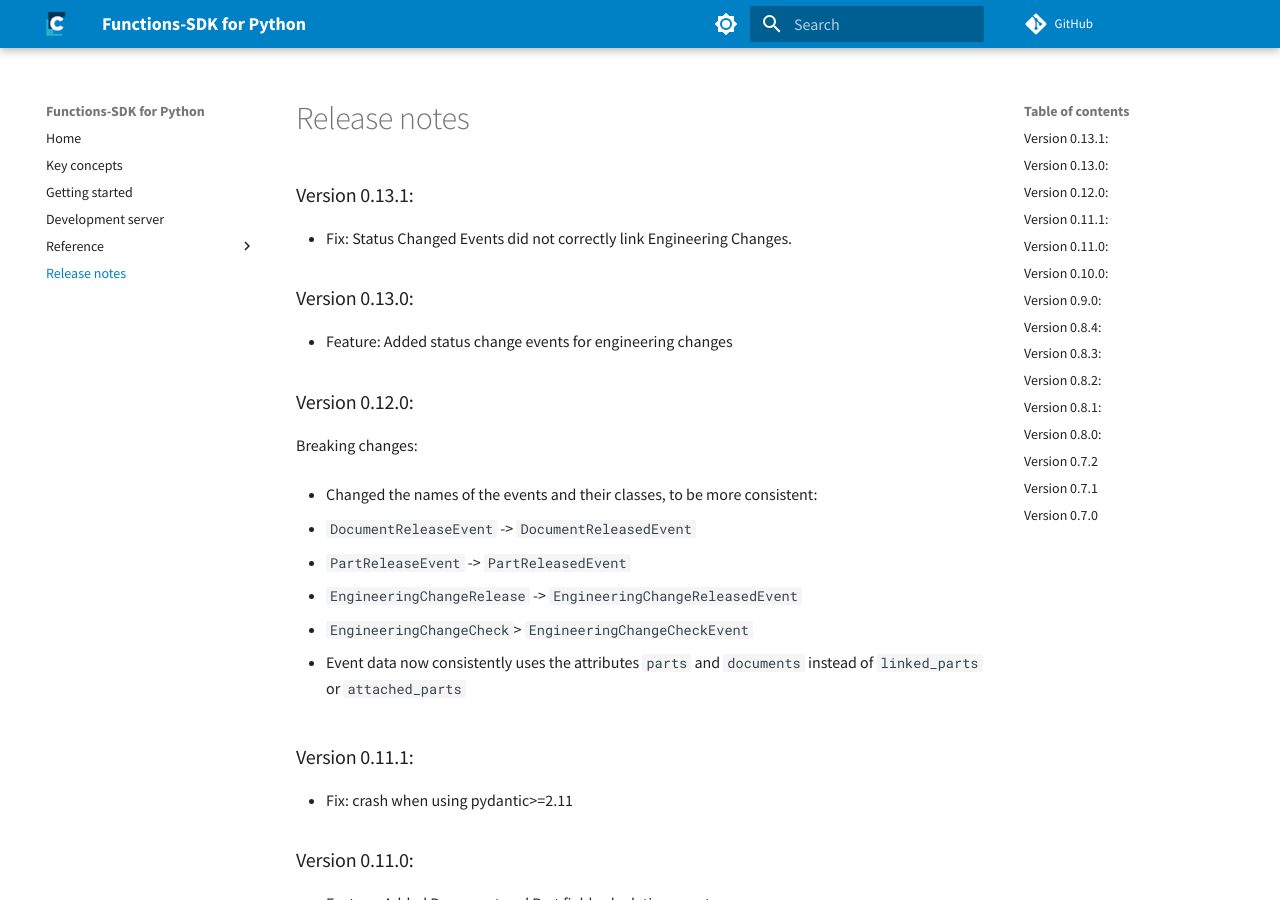
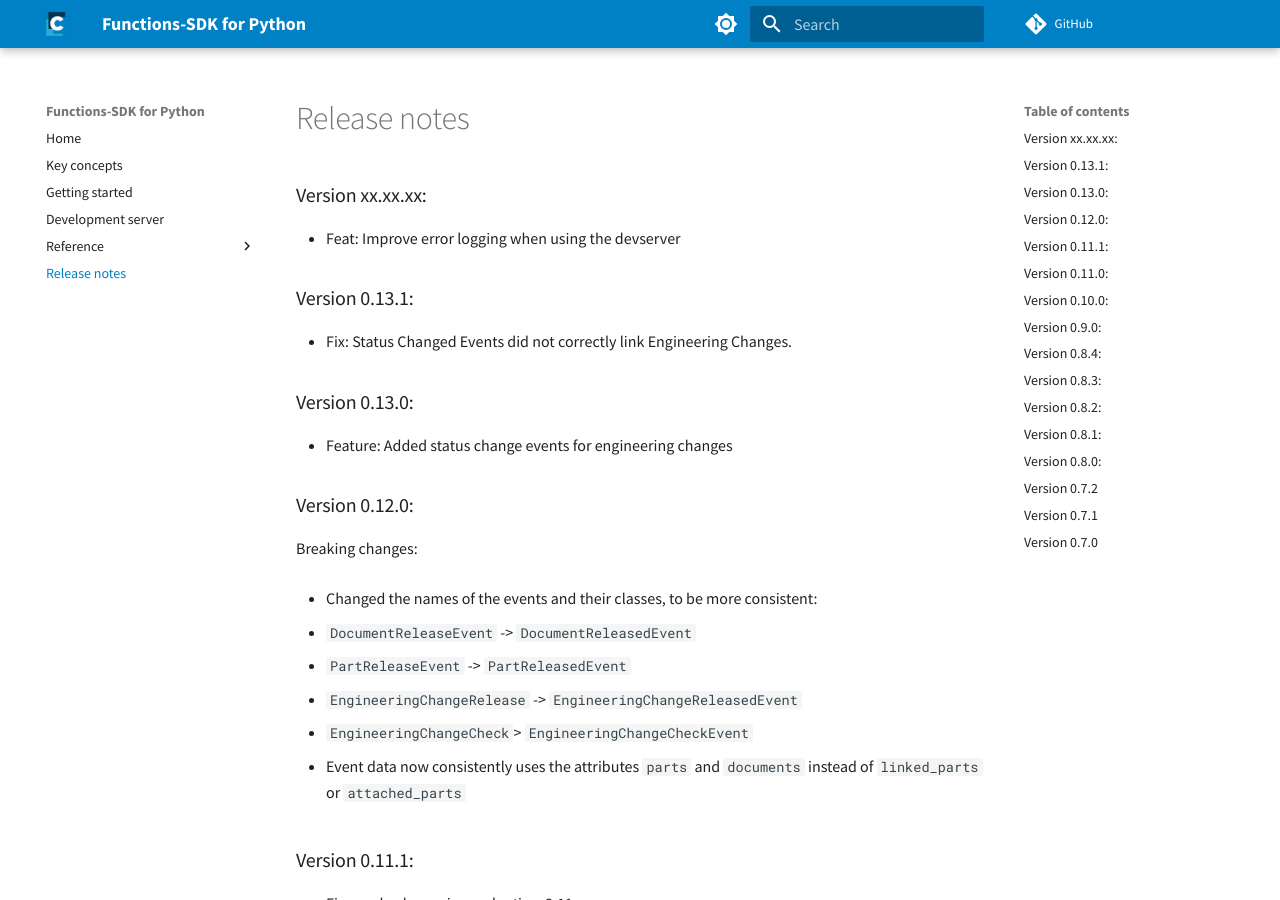
Before and after one commit to cslab/functions-sdk-python, an MkDocs documentation site: the page built from docs/release_notes.md, in a window 1280 px wide and 900 px high. Built offline with MkDocs 1.6.1 and Material for MkDocs 9.7.7, drawn with Linux system fonts in a browser that asks for light colours; comment, search, counter and statistics services are not loaded.

Commit message:
fix: add missing release notes

```diff
--- a/docs/release_notes.md
+++ b/docs/release_notes.md
@@ -1,3 +1,6 @@
+### Version xx.xx.xx:
+- Feat: Improve error logging when using the devserver
+
 ### Version 0.13.1:
 - Fix: Status Changed Events did not correctly link Engineering Changes.
 
```
